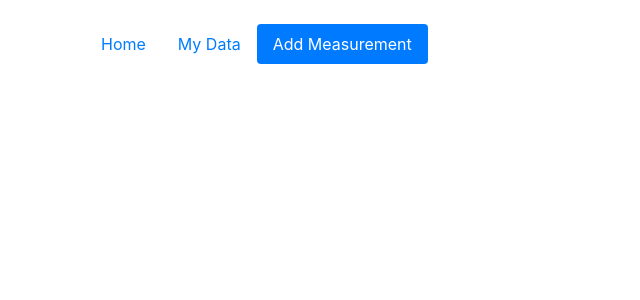
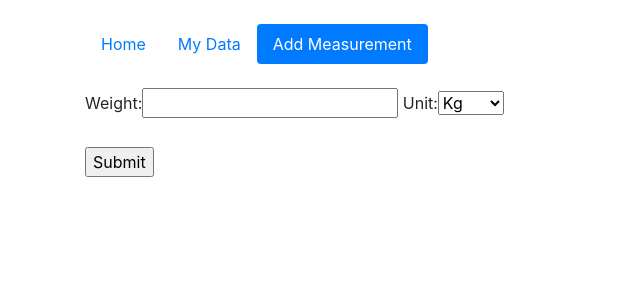
Before and after one commit to wkeeling/weighttracker, a Django app: page /track/add/ in a window 1280 px wide. Shown: the top 300 px of the page, without its empty margins (0-640 px from the left). Run offline with Django 3.2, Linux system fonts and the light colour scheme; the visitor is signed in with stand-in values (Sample User, id 1); some libraries are stand-ins or nearby versions.

Commit message:
Add measurement form working

```diff
--- a/templates/base.html
+++ b/templates/base.html
@@ -1,4 +1,5 @@
 {% load staticfiles %}
+<!DOCTYPE html>
 <html>
     <head>
         <title>Weight Tracker - {% block title_text %}{% endblock %}</title>
--- a/track/templates/add.html
+++ b/track/templates/add.html
@@ -3,5 +3,22 @@
 {% block title_text %}Add Measurement{% endblock %}
 
 {% block content %}
-
+    <form method="POST">
+        <div class="row">
+            <div class="col">
+                {{ form.as_table }}
+                {% csrf_token %}
+            </div>
+        </div>
+        <div class="row">
+            <div class="col">
+                &#160;
+            </div>
+        </div>
+        <div class="row">
+            <div class="col">
+                <input type="submit" value="Submit" />
+            </div>
+        </div>
+    </form>
 {% endblock %}
--- a/track/views.py
+++ b/track/views.py
@@ -60,9 +60,14 @@ class AddMeasurementView(LoginRequiredMixin, CreateView):
     model = WeightMeasurement
     fields = ['weight', 'unit']
     template_name = 'add.html'
+    success_url = '/track/'
 
     def get_context_data(self, **kwargs):
         data = super().get_context_data(**kwargs)
         data['page'] = 'add'
 
         return data
+
+    def form_valid(self, form):
+        form.instance.weight_record = WeightRecord.objects.get(person=self.request.user)
+        return super().form_valid(form)
```
